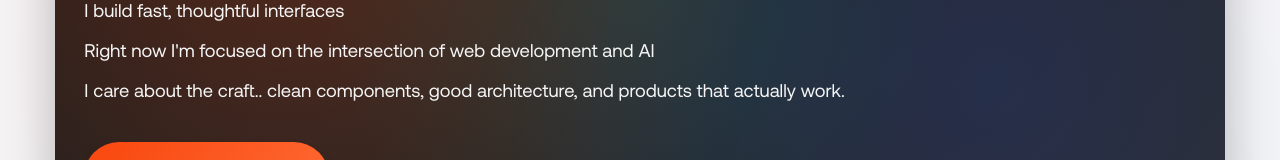
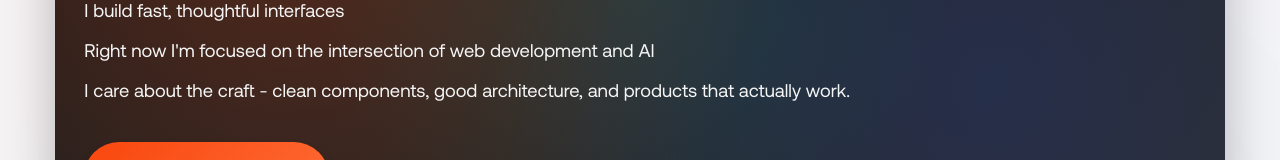
Before and after one commit to msamichael/micky, a React (Vite) app: page / in a window 1280 px wide. Shown: the part 350-510 px from the top of the page. Built offline with nearby package versions, Linux system fonts and the light colour scheme.

Commit message:
edit profile

```diff
--- a/src/sections/Hero.jsx
+++ b/src/sections/Hero.jsx
@@ -36,7 +36,7 @@ Frontend developer.</p>
  I build fast, thoughtful interfaces </p>
 <p>Right now I'm focused on the intersection of web development and AI</p>
           <p>
-            I care about the craft.. clean components, good architecture, and products that actually work.</p>
+            I care about the craft - clean components, good architecture, and products that actually work.</p>
         </div>
         <button className="cta-button" onClick={scrollToProjects}>
           View My Work
```
